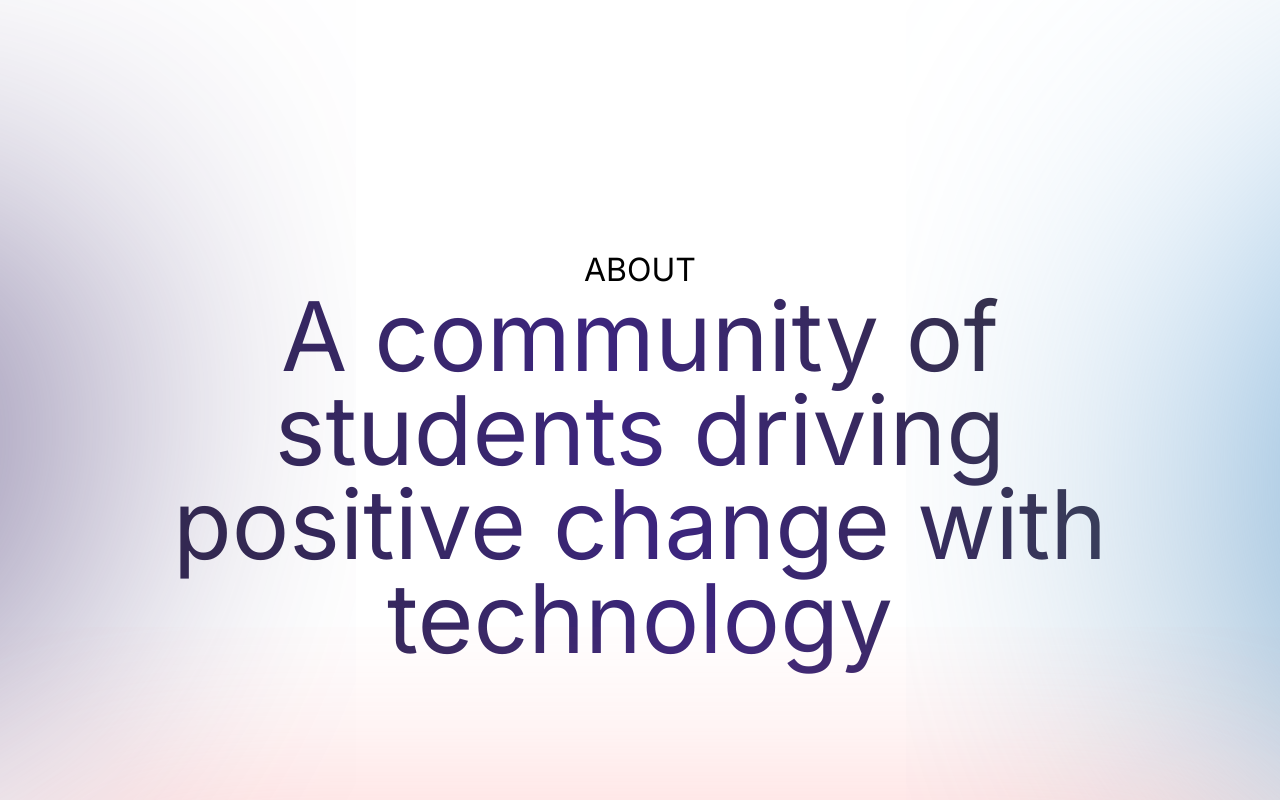
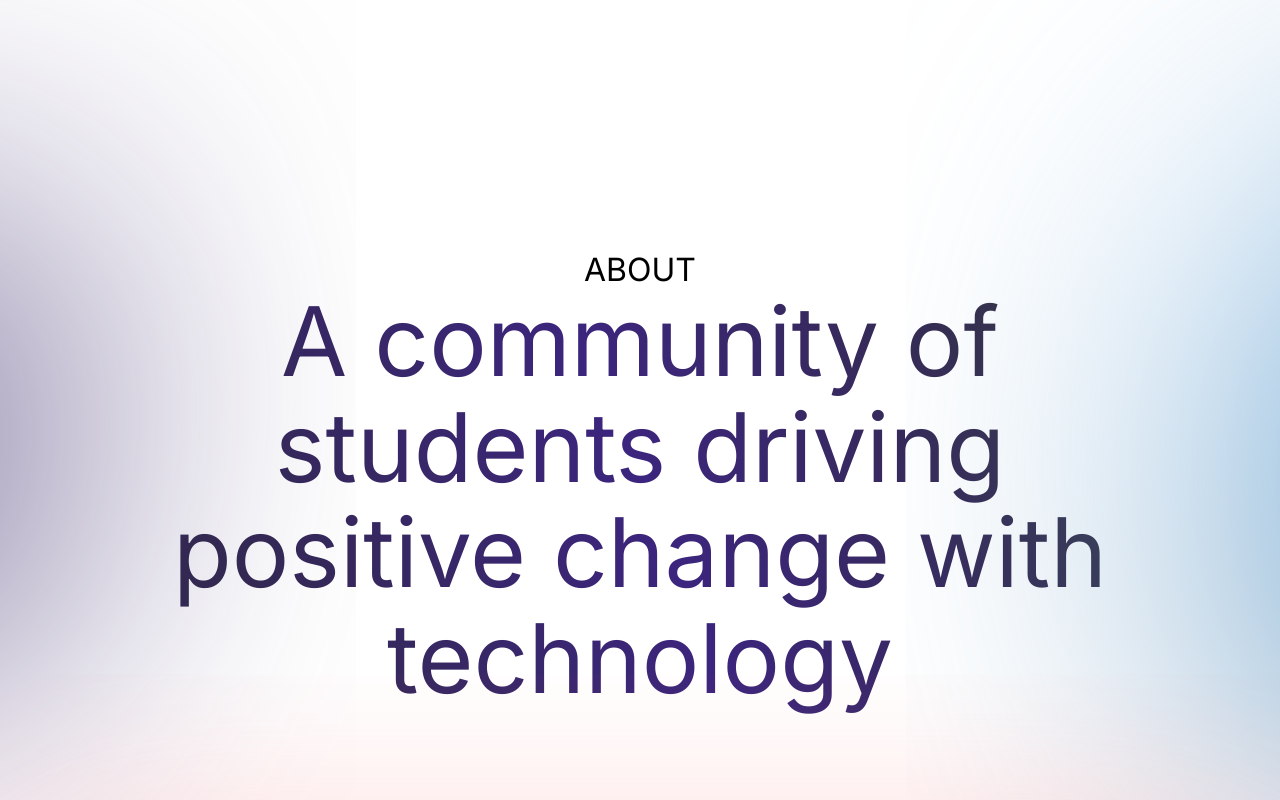
Before and after one commit to include-davis/website-2023, a Next.js app: page /about in a window 1280 px wide. Shown: the top 800 px of the page. Built offline with nearby package versions, Linux system fonts and the light colour scheme.

Commit message:
Renamed mixins

```diff
--- a/src/styles/about/about.module.scss
+++ b/src/styles/about/about.module.scss
@@ -25,11 +25,11 @@
       padding: 200px 0;
     }
 
-    @include mixins.md-phone {
+    @include mixins.lg {
       padding: 150px 0;
     }
 
-    @include mixins.sm-phone {
+    @include mixins.md {
       padding: 100px 0;
     }
   }
@@ -60,7 +60,7 @@
 
         .header_text {
           display: inline-block;
-          line-height: 98%;
+          line-height: 110%;
           padding-bottom: 2%;
 
           background: var(--purple-gradient);
@@ -127,7 +127,7 @@
       }
     }
 
-    @include mixins.md-phone {
+    @include mixins.lg {
       gap: 100px;
 
       .header {
@@ -155,7 +155,7 @@
       }
     }
 
-    @include mixins.sm-phone {
+    @include mixins.md {
       gap: 50px;
 
       .header {
@@ -234,7 +234,7 @@
       }
     }
 
-    @include mixins.md-phone {
+    @include mixins.lg {
       .outline {
         width: calc(100% - 2 * var(--edge-spacer) * 0.3);
         gap: 100px;
@@ -246,7 +246,7 @@
       }
     }
 
-    @include mixins.sm-phone {
+    @include mixins.md {
       .outline {
         width: calc(100% - 2 * var(--edge-spacer) * 0.2);
         gap: 50px;
@@ -294,7 +294,7 @@
       }
     }
 
-    @include mixins.md-phone {
+    @include mixins.lg {
       gap: 25px;
       .board_text {
         > h1 {
@@ -312,7 +312,7 @@
       }
     }
 
-    @include mixins.sm-phone {
+    @include mixins.md {
       gap: 25px;
       .board_text {
         > h1 {
@@ -361,7 +361,7 @@
       }
     }
 
-    @include mixins.md-phone {
+    @include mixins.lg {
       .future_text {
         width: calc(100% - 2 * var(--edge-spacer) * 0.3);
         > h1 {
@@ -378,7 +378,7 @@
       }
     }
 
-    @include mixins.sm-phone {
+    @include mixins.md {
       .future_text {
         width: calc(100% - 2 * var(--edge-spacer) * 0.2);
         > h1 {
--- a/src/styles/example/example.module.scss
+++ b/src/styles/example/example.module.scss
@@ -8,7 +8,7 @@
             font-size: 60px;
         }
 
-        @include mixins.phone {
+        @include mixins.lg {
             font-size: 40px;
         }
     }
--- a/src/styles/mixins.scss
+++ b/src/styles/mixins.scss
@@ -4,13 +4,13 @@
     }
 }
 
-@mixin md-phone {
+@mixin lg {
     @media screen and (max-width: 900px) {
         @content;
     }
 }
 
-@mixin sm-phone {
+@mixin md {
     @media screen and (max-width: 600px) {
         @content;
     }
```
